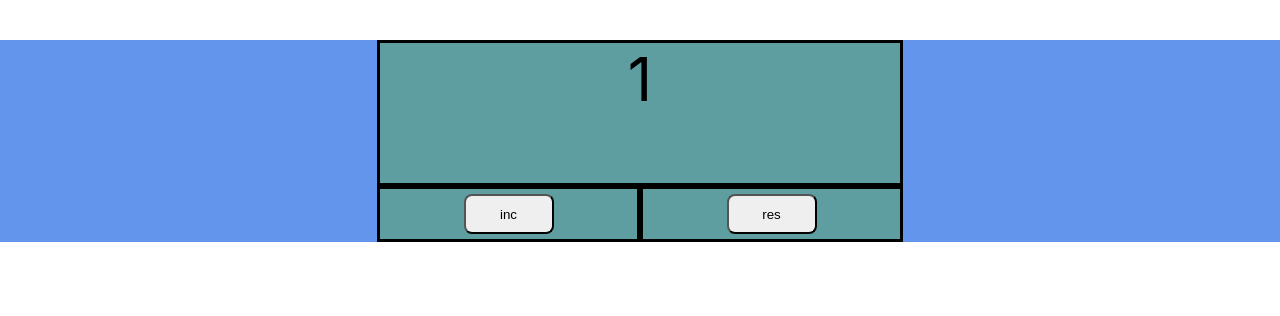
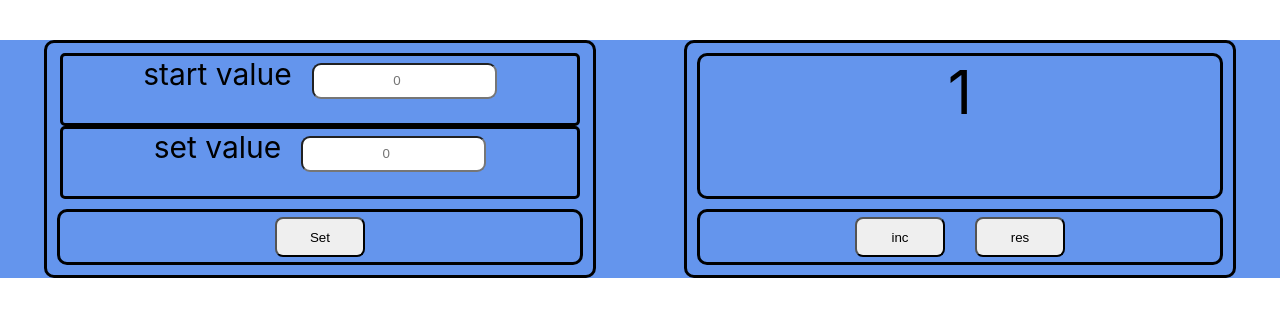
Before and after one commit to seomaks/counter, a React (Create React App) app: page / in a window 1280 px wide. Shown: the top 316 px of the page. Built offline with nearby package versions, Linux system fonts and the light colour scheme.

Commit message:
add tuner

```diff
--- a/public/index.html
+++ b/public/index.html
@@ -24,7 +24,7 @@
       work correctly both with client-side routing and a non-root public URL.
       Learn how to configure a non-root public URL by running `npm run build`.
     -->
-    <title>Exam | 08.10.2021</title>
+    <title>Counter</title>
   </head>
   <body>
     <noscript>You need to enable JavaScript to run this app.</noscript>
--- a/src/App.tsx
+++ b/src/App.tsx
@@ -1,7 +1,8 @@
-import {Monitor} from "./Components";
+import {Monitor} from "./Monitor";
 import classes from "./count.module.css";
 import {Button} from "./Button";
 import {useState} from "react";
+import {Tuner} from "./Tuner"
 
 const ONE = 1
 const MAX_VALUE = 5
@@ -9,6 +10,7 @@ const RESET_VALUE = 0
 const START_VALUE = 1
 
 function App() {
+
   const [currentValue, setCurrentValue] = useState(START_VALUE)
 
   const isDisabled = currentValue === MAX_VALUE
@@ -26,10 +28,27 @@ function App() {
 
   return (
     <div className={classes.main}>
+      <div className={classes.boarder}>
+      <Tuner
+      title="start value"
+      />
+      <Tuner
+        title="set value"
+      />
+        <div className={classes.buttons}>
+        <Button
+          title="Set"
+          changeCountValue={changeValue}
+          isDisabledButton={isDisabled}
+        />
+        </div>
+      </div>
+      <div className={classes.boarder}>
       <Monitor
         currentValue={currentValue}
         maxValue={MAX_VALUE}
       />
+        <div className={classes.buttons}>
       <Button
         title="inc"
         changeCountValue={changeValue}
@@ -40,6 +59,8 @@ function App() {
         changeCountValue={resetValue}
         isDisabledButton={isDropped}
       />
+        </div>
+      </div>
     </div>
   )
 }
--- a/src/Button.tsx
+++ b/src/Button.tsx
@@ -7,12 +7,10 @@ type PropsType = {
 }
 
 export const Button = (props: PropsType) => (
-  <div className={classes.buttons}>
     <button
       className={classes.button}
       onClick={props.changeCountValue}
       disabled={props.isDisabledButton}
     >{props.title}
     </button>
-  </div>
 )
--- /dev/null
+++ b/src/Tuner.tsx
@@ -0,0 +1,18 @@
+import classes from "./count.module.css";
+
+type PropsType = {
+  title: string
+}
+
+export const Tuner = (props: PropsType) => {
+
+  return (
+    <div className={classes.tuner}>
+      <div>
+        <span>{props.title}</span>
+        <input type="number" placeholder={'0'}
+        />
+      </div>
+    </div>
+  )
+}
--- a/src/count.module.css
+++ b/src/count.module.css
@@ -1,7 +1,16 @@
 .main {
+    display: grid;
+    grid-template-columns: 1fr 1fr;
     margin-top: 40px;
     text-align: center;
     background: cornflowerblue;
+}
+
+.boarder {
+    border-style: solid;
+    border-radius: 10px;
+    margin: auto;
+    padding: 10px;
 }
 
 .monitor {
@@ -10,10 +19,32 @@
     text-align: center;
     width: 520px;
     height: 140px;
-    background-color: cadetblue;
+    background-color: cornflowerblue;
     color: black;
     font-size: 60px;
     border-style: solid;
+    border-radius: 10px;
+}
+
+.tuner {
+    margin-left: auto;
+    margin-right: auto;
+    text-align: center;
+    width: 520px;
+    height: 73px;
+    background-color: cornflowerblue;
+    color: black;
+    font-size: 30px;
+    border-style: solid;
+    box-sizing: border-box;
+    border-radius: 5px;
+}
+
+.tuner input {
+    text-align:center;
+    margin-left: 20px;
+    border-radius: 9px;
+    height: 30px;
 }
 
 .monitorRed {
@@ -23,32 +54,31 @@
     text-align: center;
     width: 520px;
     height: 140px;
-    background-color: cadetblue;
+    background-color: cornflowerblue;
     font-size: 60px;
     border-style: solid;
+    border-radius: 10px;
 }
 
 .buttons {
     display: inline-block;
     margin-left: auto;
     margin-right: auto;
+    margin-top: 10px;
     text-align: center;
-    width: 257px;
+    width: 520px;
     height: 50px;
-    background-color: cadetblue;
+    background-color: cornflowerblue;
     color: black;
     border-style: solid;
-
+    border-radius: 10px;
 }
 
 .button {
     width: 90px;
     height: 40px;
     border-radius: 8px;
-    margin-left: 15px;
-    margin-right: 15px;
-    margin-top: 5px;
-    margin-bottom: 5px;
+    margin: 5px 15px;
 }
 
 .button:disabled {
```
Also changed, not shown: src/Monitor.tsx (renamed from src/Components.tsx), 1 other file (tests, documents, lock files or other folders).
